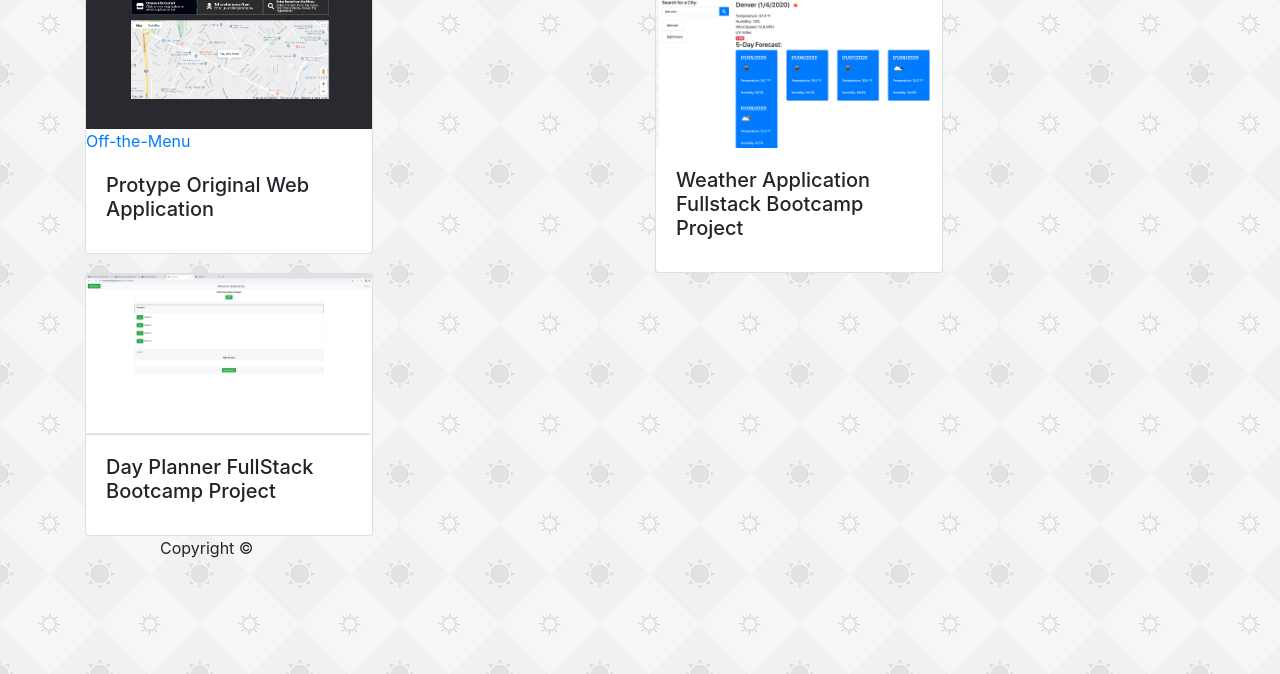
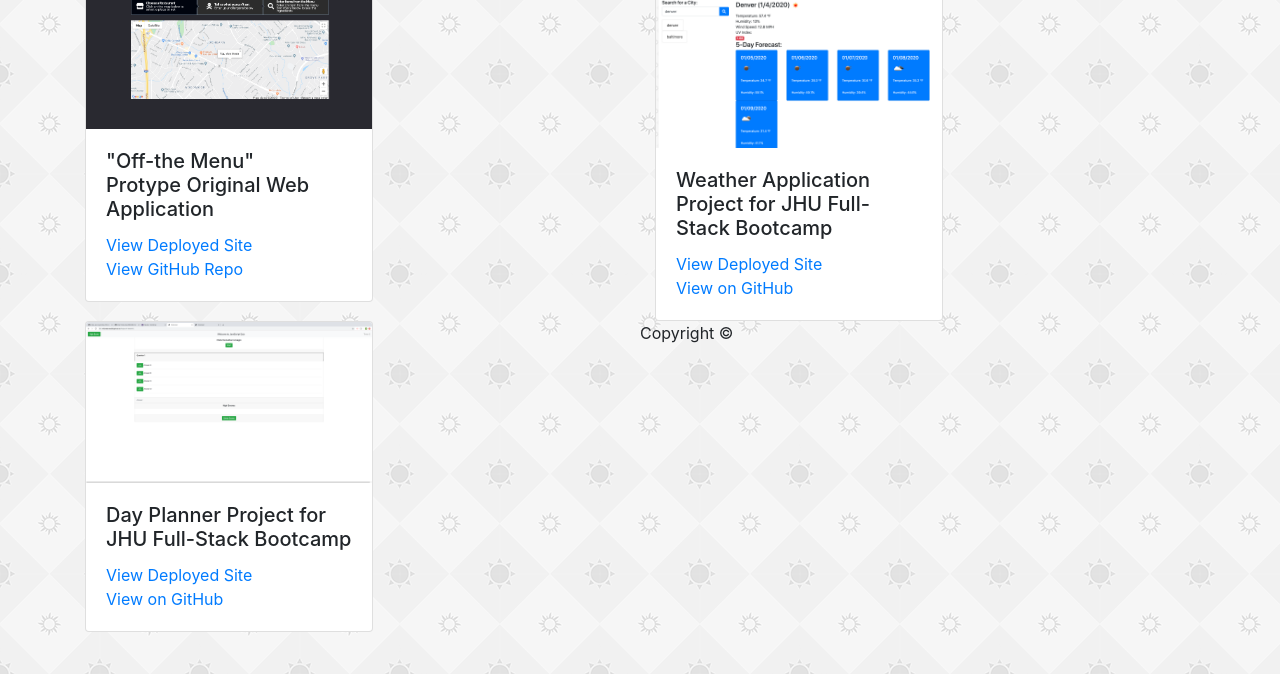
Before and after one commit to michaelartes89/Model-Portfolio, a plain HTML site: page portfolio.html in a window 1280 px wide. Shown: the part 126-800 px from the top of the page. Drawn offline with nearby package versions, Linux system fonts and the light colour scheme.

Commit message:
adding card reformat

```diff
--- a/portfolio.html
+++ b/portfolio.html
@@ -27,7 +27,8 @@
                     <div class="collapse navbar-collapse" id="navbarText">
                         <ul class="navbar-nav mr-auto">
                             <li class="nav-item active">
-                                <a class="nav-link" href="index.html">About Me <span class="sr-only">(current)</span></a>
+                                <a class="nav-link" href="index.html">About Me <span
+                                        class="sr-only">(current)</span></a>
                             </li>
                             <li class="nav-item">
                                 <a class="nav-link" href="contact.html">Contact</a>
@@ -56,9 +57,12 @@
             <div class="col-sm-6">
                 <div class="card" style="width: 18rem;">
                     <img src="assets/images/project1pic.png" class="card-img-top" alt="WebAPP">
-                    <a href= "https://jonoaugustine.github.io/off-the-menu/"> Off-the-Menu</a>
+
                     <div class="card-body">
-                        <h5 class="card-title">Protype Original Web Application</h5>
+                        <h5 class="card-title">"Off-the Menu" <br>Protype Original Web Application</h5>
+                        <a href="https://jonoaugustine.github.io/off-the-menu/" target="_blank"> View Deployed Site</a> <br>
+                        <a href="https://github.com/JonoAugustine/off-the-menu" target="_blank"> View GitHub Repo</a>
+
 
 
                     </div>
@@ -68,7 +72,12 @@
                 <div class="card" style="width: 18rem">
                     <img src="assets/images/weatherdashpic.png" class="card-img-top" alt="WeatherApp">
                     <div class="card-body">
-                            <h5 class="card-title">Weather Application Fullstack Bootcamp Project</h5>
+                        <h5 class="card-title">Weather Application Project for JHU Full-Stack Bootcamp</h5>
+                        <a href="https://michaelartes89.github.io/Project-6-WeatherDashboard-/" target="_blank"> View Deployed Site</a>
+                        <br>
+                        <a href="https://github.com/michaelartes89/Project-6-WeatherDashboard-" target="_blank"> View on GitHub</a>
+
+
 
                     </div>
 
@@ -84,7 +93,12 @@
                 <div class="card" style="width: 18rem;">
                     <img src="assets/images/dayplannerpic.png" class="card-img-top" alt="">
                     <div class="card-body">
-                        <h5 class="card-title">Day Planner FullStack Bootcamp Project</h5>
+                        <h5 class="card-title">Day Planner Project for JHU Full-Stack Bootcamp </h5>
+                        <a href="https://michaelartes89.github.io/Project5-DayPlanner/" target="_blank"> View Deployed Site</a>
+                        <br>
+                        <a href="https://github.com/michaelartes89/Project5-DayPlanner" target="_blank"> View on GitHub</a>
+
+
                     </div>
 
                 </div>
@@ -94,11 +108,17 @@
 
 
             <!--Row 4-->
+            <div class="row">
+
+
+                <div class="col-sm-12">
+
 
                     <footer class="foot">
                         Copyright &copy;
 
                     </footer>
+
                 </div>
             </div>
         </div>
```
Lines whose indentation alone changed are shown as unchanged.
